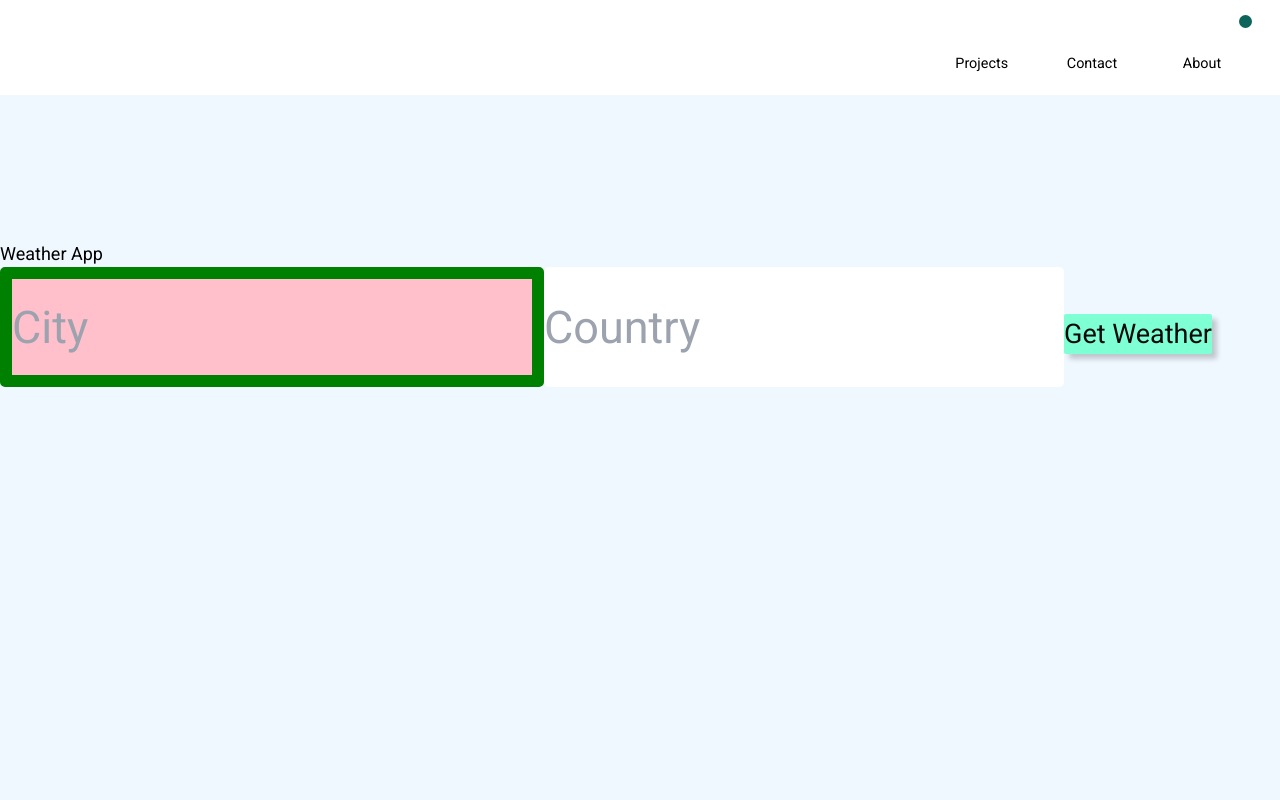
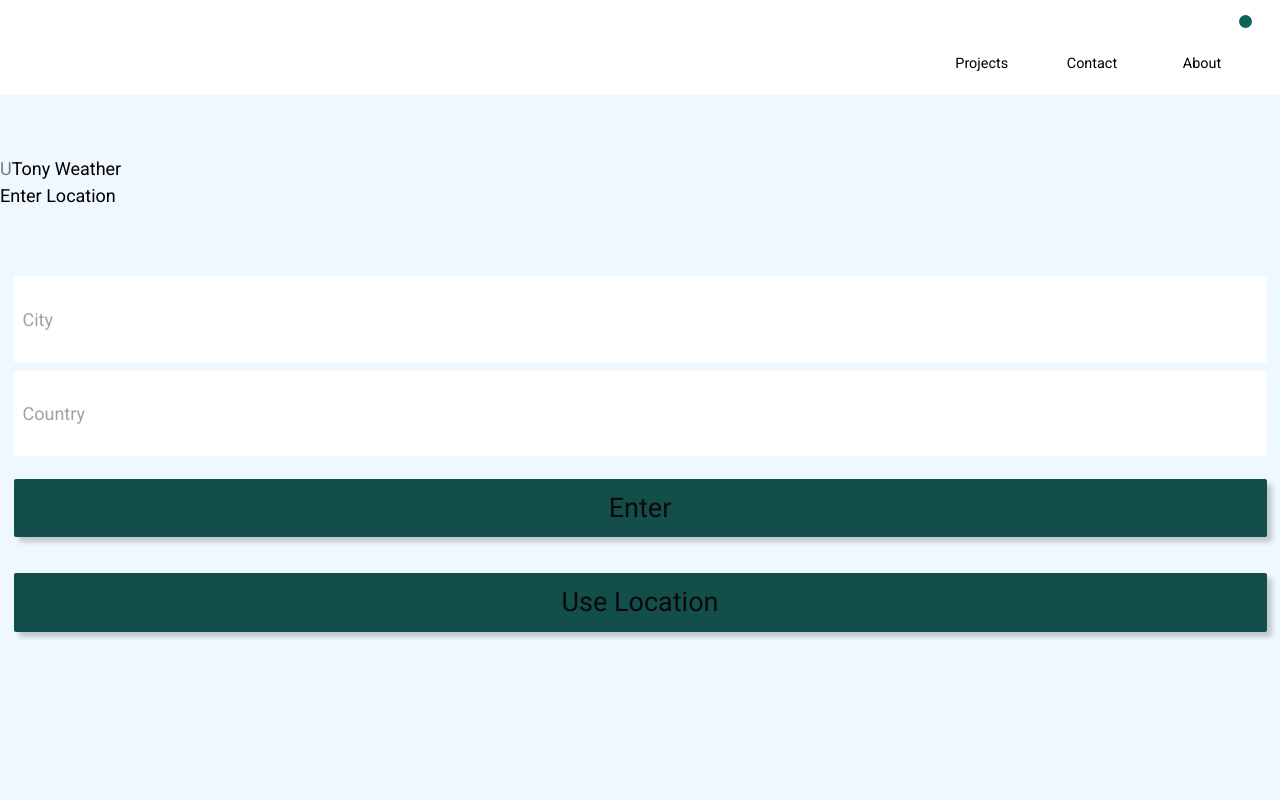
Before and after one commit to UtonyDev/utony-portfolio, a React (Vite) app: page /uweather in a window 1280 px wide. Shown: the top 800 px of the page. Built offline with nearby package versions, Linux system fonts and the light colour scheme.

Commit message:
Working on prompt UI for Weather app

```diff
--- a/src/Pages/utonycalc/utonycalc.css
+++ b/src/Pages/utonycalc/utonycalc.css
@@ -145,16 +145,6 @@
       margin: 0.3em 0.5em;
     }
 
-
-    input {
-      height: 15vh;
-      width: auto;
-      margin: 0;
-      border: solid 0px grey;
-      border-radius: 5px;
-      font-size: 250%;
-      color: rgba(127, 255, 212, 0.8);
-    }
     button {
       border: none;
       box-shadow: 1px 0px 1px rgba(0, 0, 1, 0.2);
@@ -198,6 +188,13 @@
 
     .inputField {
       grid-area: 1/1/2/5;
+      height: 15vh;
+      width: auto;
+      margin: 0;
+      border: solid 0px grey;
+      border-radius: 5px;
+      font-size: 250%;
+      color: rgba(127, 255, 212, 0.8);
     }
 
     .topKeys {
--- a/src/Pages/utonyweather/form.css
+++ b/src/Pages/utonyweather/form.css
@@ -1,7 +1,6 @@
-.cityInput, .countryInput {
-    background-color: pink;
-    border: solid 12px green;
-}
+@tailwind base;
+@tailwind components;
+@tailwind utilities;
 
 .input {
     visibility: visible !important;
--- a/src/Pages/utonyweather/locationForm.jsx
+++ b/src/Pages/utonyweather/locationForm.jsx
@@ -18,16 +18,19 @@ function LocationForm({ fetchData }) {
     }
 
     return (
-        <div>
-            <h1>Weather App</h1>
-            <form onSubmit={handleSubmit}>
-                <input className='cityInput' type="text" placeholder="City" value={city}
+        <div className='place-content-center gridborder-2 border-indigo-500 rounded'>
+            <h1><span className="gb hid p-0 py-3">U</span>Tony Weather</h1>
+            <form onSubmit={handleSubmit} className='grid grid-rows-4 gap-2'>
+                Enter Location
+                <input className='mx-3 p-2' type="text" placeholder="City" value={city}
                 onChange={(e) => setCity(e.target.value)} />
 
-                <input country='countryInput' type="text" placeholder="Country" value={country}
+                <input className='mx-3 p-2' type="text" placeholder="Country" value={country}
                 onChange={(e) => setCountry(e.target.value)} />
 
-                <button type="submit">Get Weather</button>
+                <button className='mx-3 my-3 p-2 bg-teal-900' type="submit"> Enter </button>
+                <button className='mx-3 my-3 p-2 bg-teal-900' type="submit">Use Location</button>
+
             </form>
         </div>
     );
--- a/src/Pages/utonyweather/uweather.css
+++ b/src/Pages/utonyweather/uweather.css
@@ -4,7 +4,6 @@
 
 
 .weather-app {
-    padding-top: 30vh;
     background-color: aliceblue;
     display: grid;
 }
```
